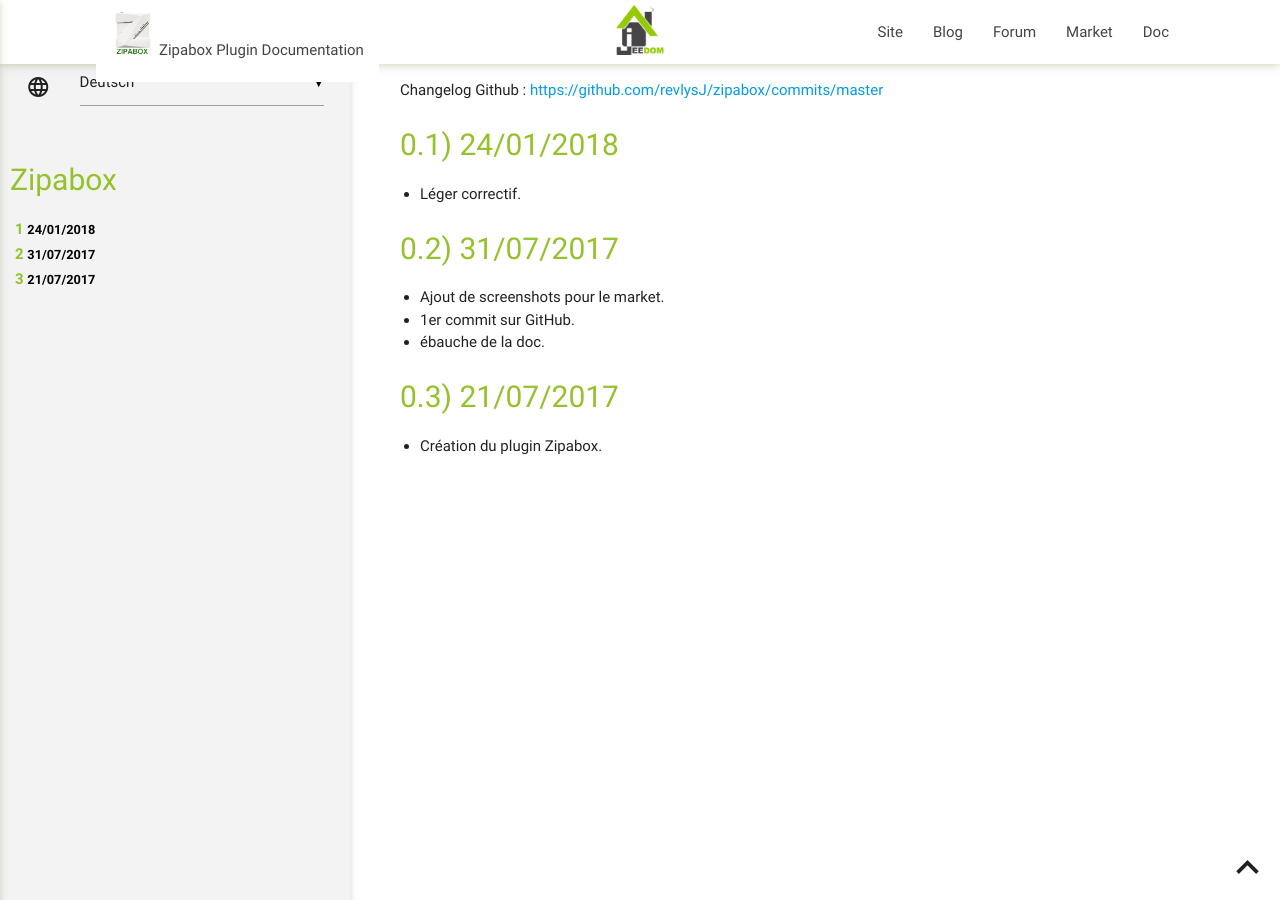
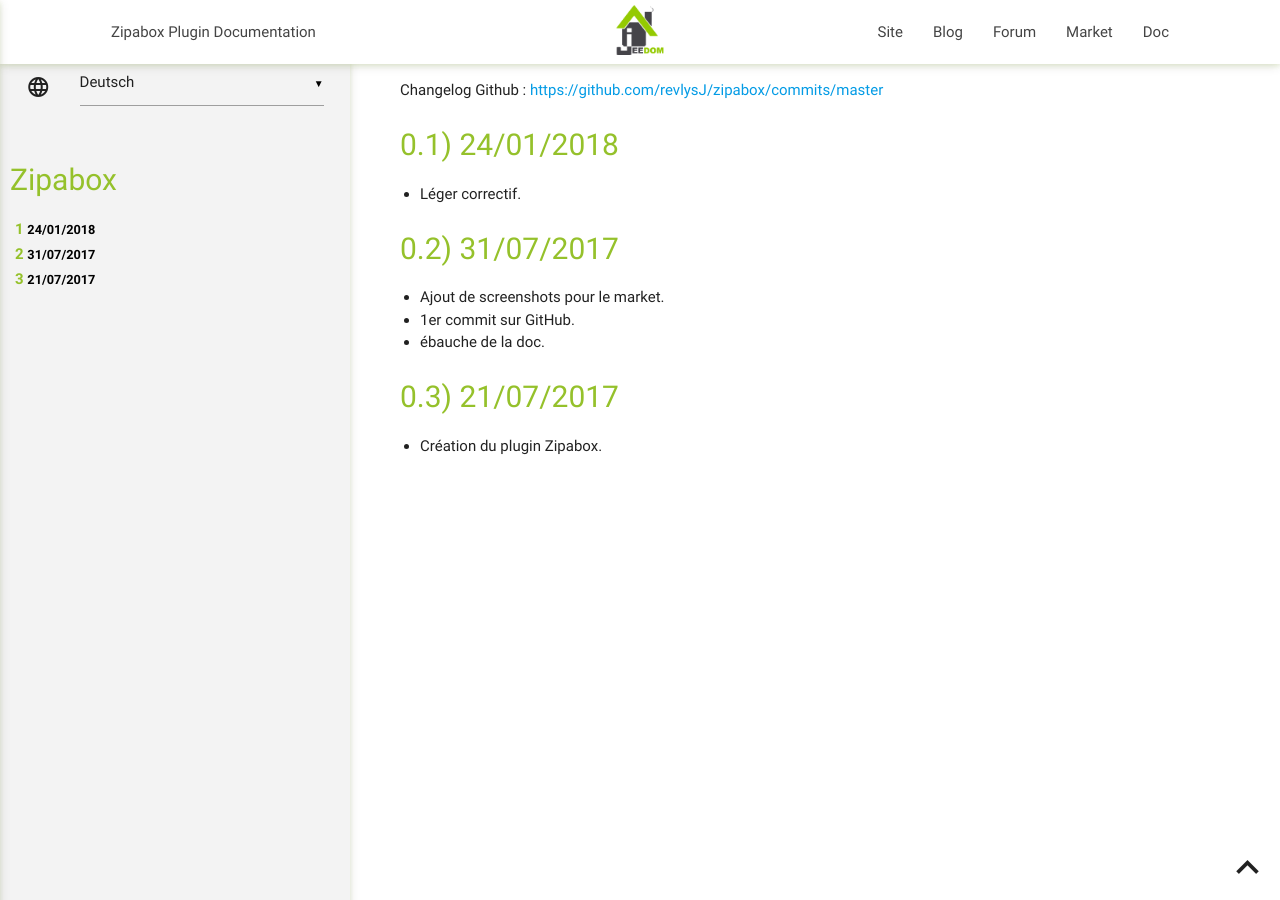
Before and after one commit to revlysJ/zipabox, a Jekyll site: the page built from docs/de_DE/changelog.md, in a window 1280 px wide. Built offline with Jekyll 4.4.1, drawn with Linux system fonts in a browser that asks for light colours; our own code applies the rules of GitHub Pages for plain Markdown files.

```diff
--- a/docs/_layouts/default.html
+++ b/docs/_layouts/default.html
@@ -13,7 +13,7 @@
       <div class="nav-wrapper container">
         <a id="logo-container" href="https://www.jeedom.com/doc" class="brand-logo center"><img src="/{{site.github.project_title}}/assets/images/logo.png" style="height:50px;margin-top:5px"></a>
         <ul class="left hide-on-med-and-down">
-          <li><a href="https://github.com/revlysJ/zipabox"><img src="/{{site.github.project_title}}/images/zipabox_icon.png" style="height:50px;margin-top:5px"> Zipabox Plugin Documentation</a></li>
+          <li><a href="https://github.com/revlysJ/zipabox">Zipabox Plugin Documentation</a></li>
         </ul>
         <a href="https://www.jeedom.com/doc" data-activates="nav-mobile" class="button-collapse btn-floating btn-large waves-effect waves-light jeedomcolorbg"><i class="material-icons">menu</i></a>
         <ul class="right hide-on-med-and-down">
```
